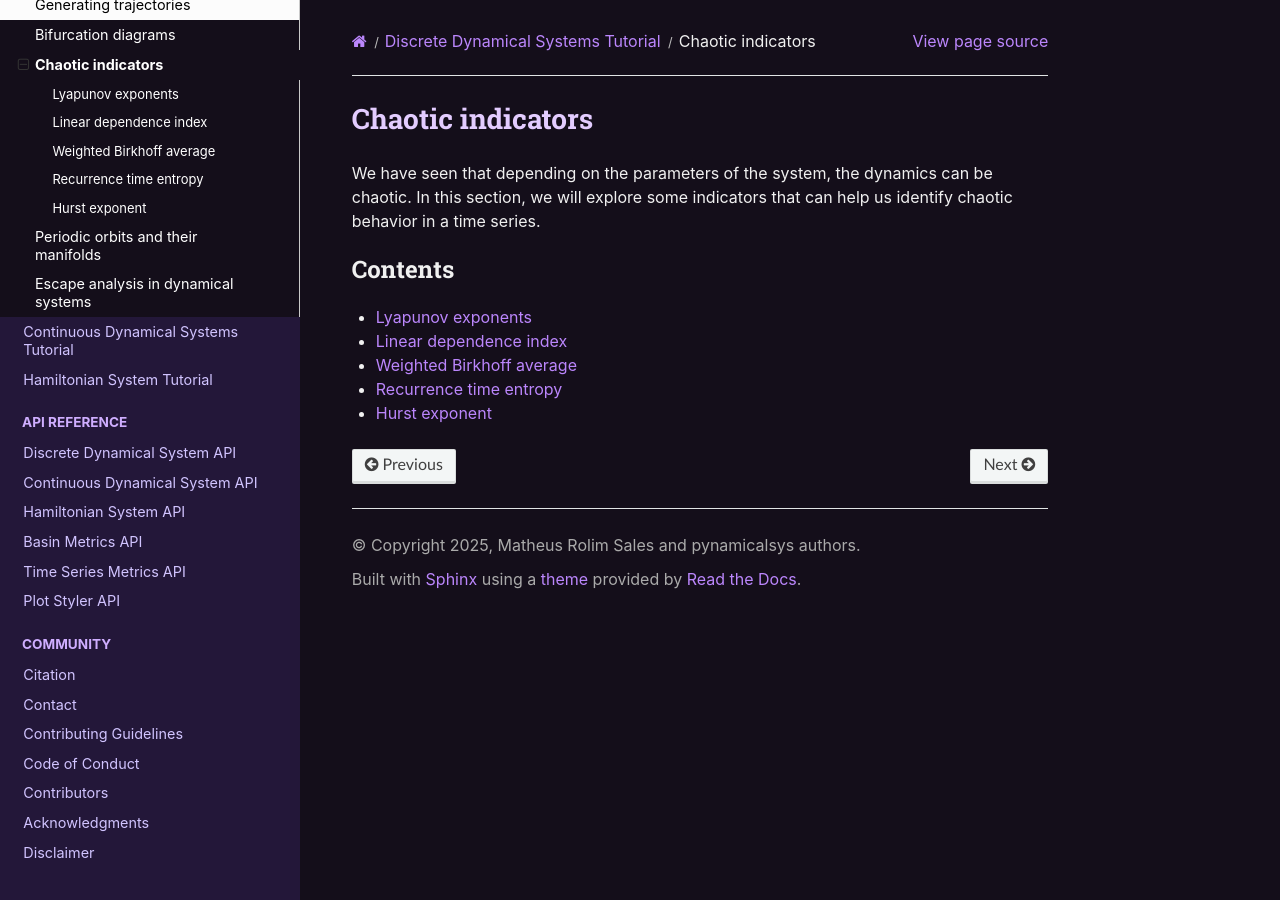
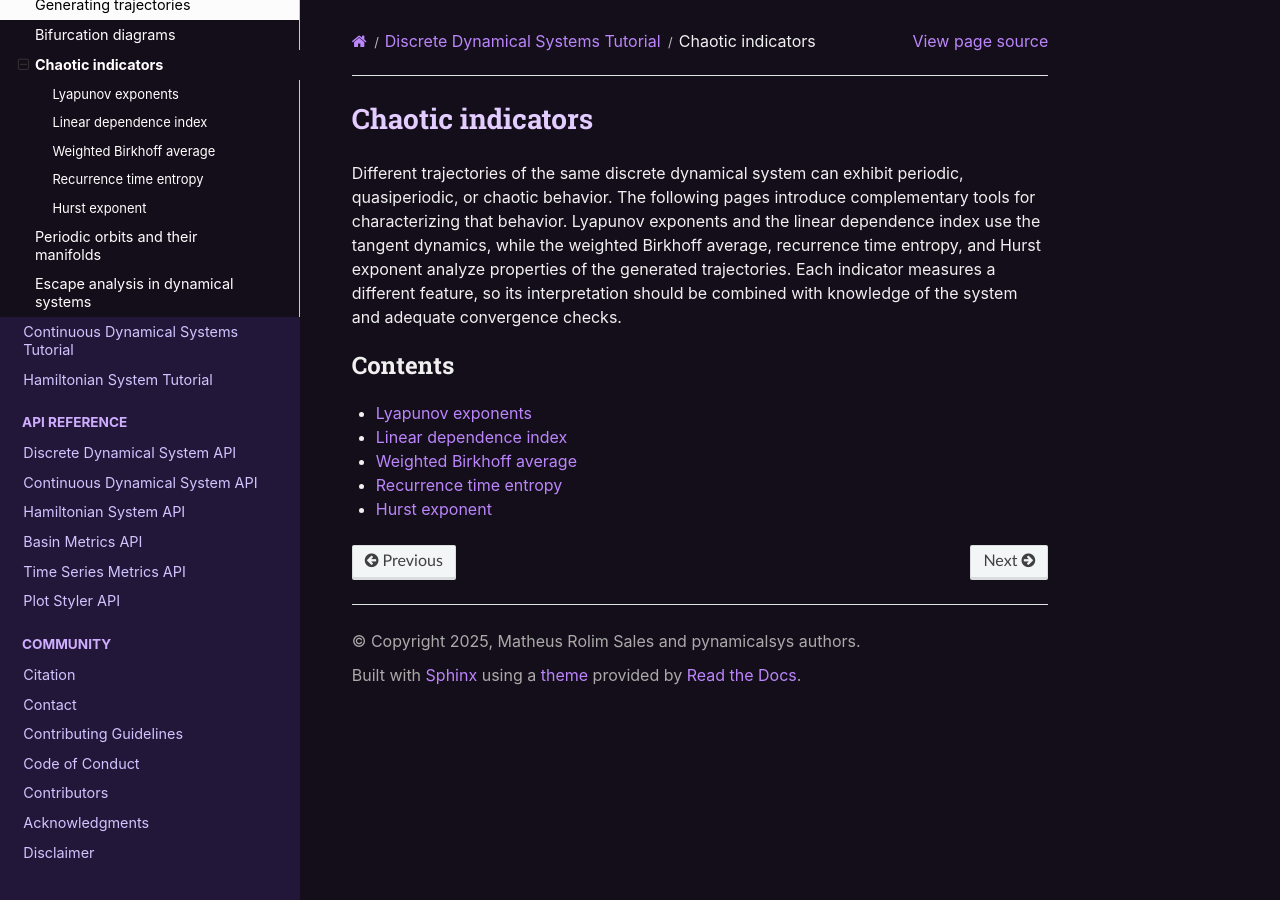
Before and after one commit to mrolims/pynamicalsys, a Sphinx documentation site: the page built from docs/source/dds_chaotic_indicators.rst, in a window 1280 px wide. Built offline with Sphinx 7.4.7 and the Read the Docs theme 3.1.0, drawn with Linux system fonts in a browser that asks for light colours; the version number could not be read and is left out.

Commit message:
docs: clarify discrete chaotic indicators overview

```diff
--- a/docs/source/dds_chaotic_indicators.rst
+++ b/docs/source/dds_chaotic_indicators.rst
@@ -1,7 +1,7 @@
 Chaotic indicators
 ------------------
 
-We have seen that depending on the parameters of the system, the dynamics can be chaotic. In this section, we will explore some indicators that can help us identify chaotic behavior in a time series.
+Different trajectories of the same discrete dynamical system can exhibit periodic, quasiperiodic, or chaotic behavior. The following pages introduce complementary tools for characterizing that behavior. Lyapunov exponents and the linear dependence index use the tangent dynamics, while the weighted Birkhoff average, recurrence time entropy, and Hurst exponent analyze properties of the generated trajectories. Each indicator measures a different feature, so its interpretation should be combined with knowledge of the system and adequate convergence checks.
 
 .. toctree::
    :maxdepth: 1
```
